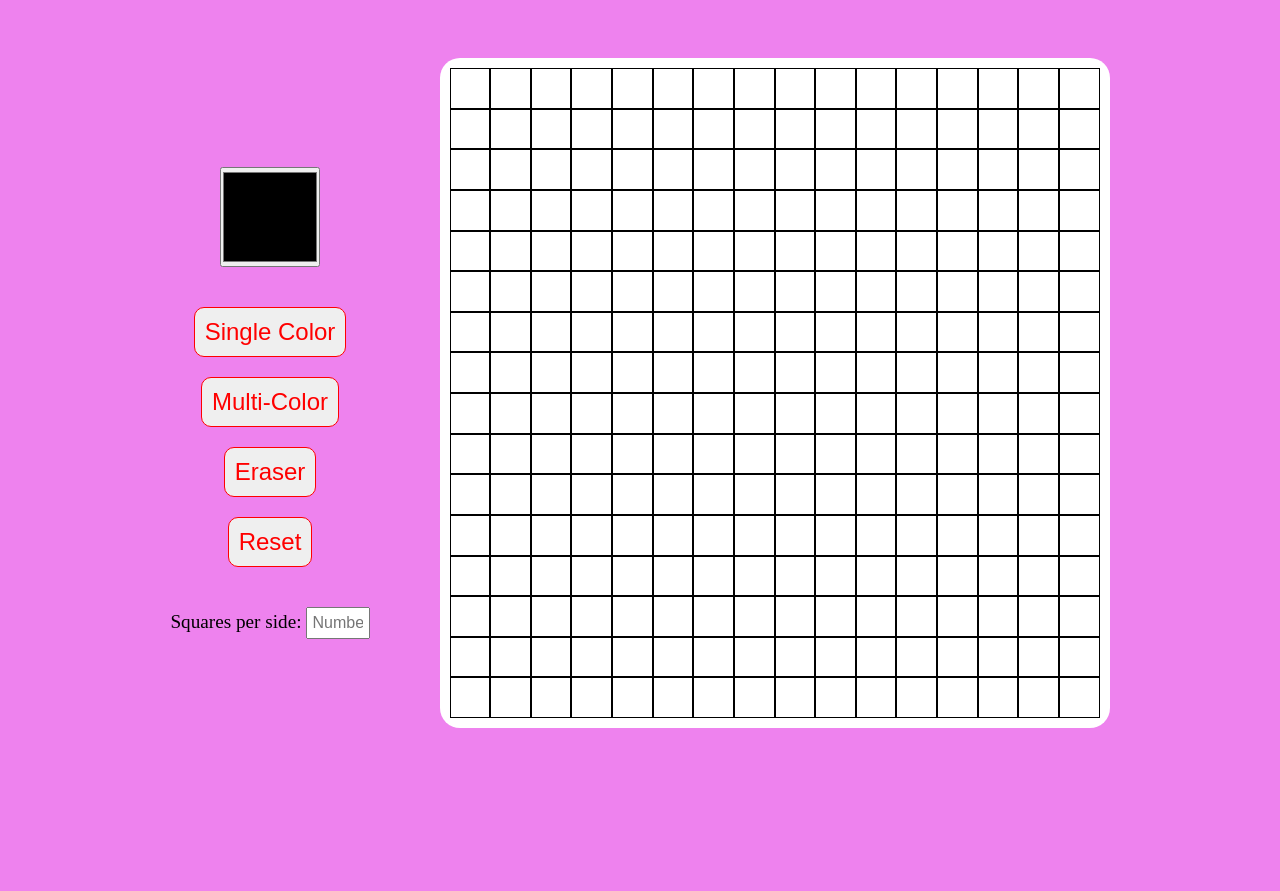
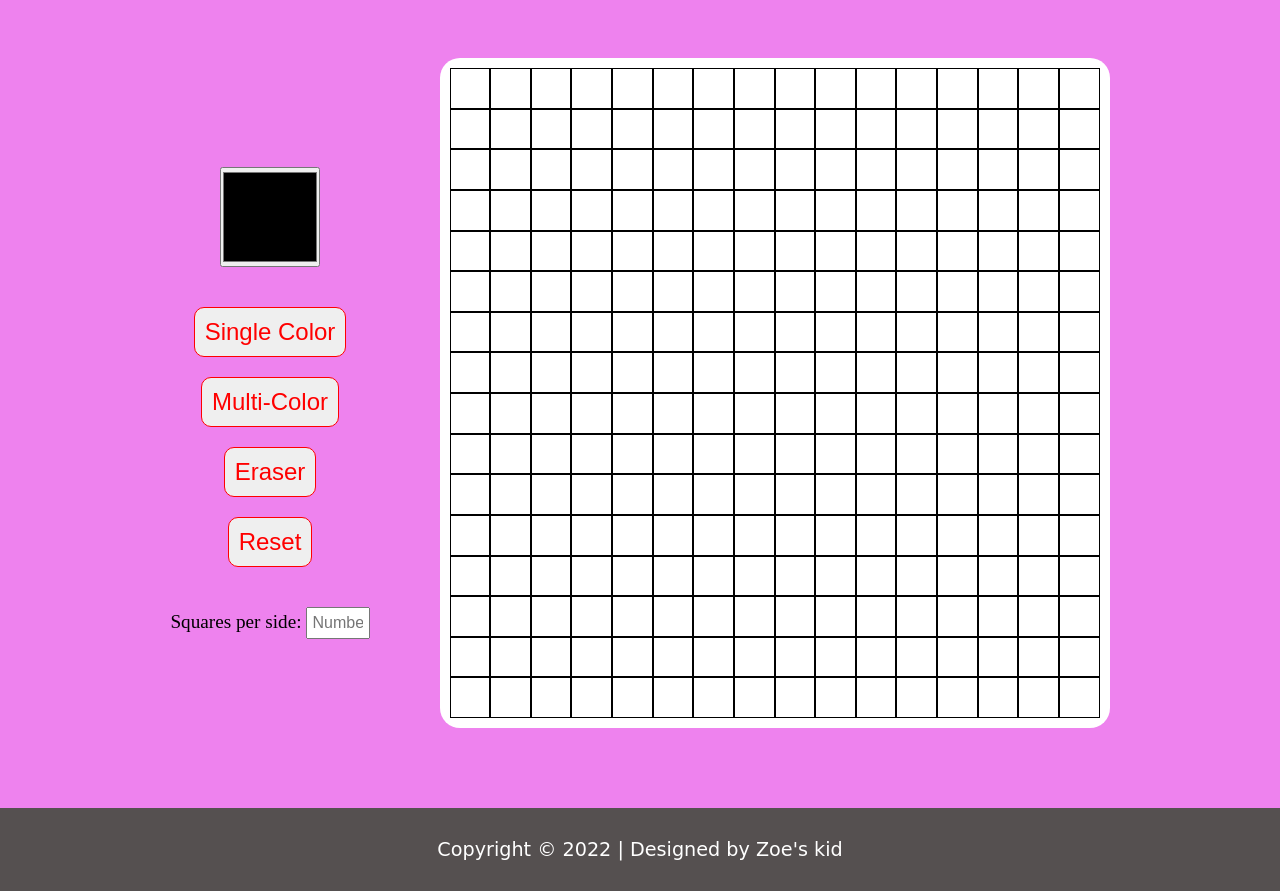
Before and after one commit to Jimmy-praise/etch_a_sketch, a plain HTML site: page index.html in a window 1280 px wide. Shown: the part 133-1024 px from the top of the page. Before the commit the page ends 941 px from the top, so only its background shows below. Drawn offline with Linux system fonts and the light colour scheme.

Commit message:
Added footer to page

```diff
--- a/index.html
+++ b/index.html
@@ -24,5 +24,8 @@
         </div>
         <div class="grid"></div>
     </div>
+    <div class="footer">
+        <p>Copyright &copy 2022 | Designed by Zoe's kid</p>
+    </div>
 </body>
 </html>
--- a/styles.css
+++ b/styles.css
@@ -65,3 +65,11 @@ body {
     color: black;
     background: cyan;
 }
+.footer {
+    color: white;
+    background: rgb(85, 80, 80);
+    padding: 30px;
+    text-align: center;
+    font-size: 1.2em;
+    font-family: cursive;
+}
```
